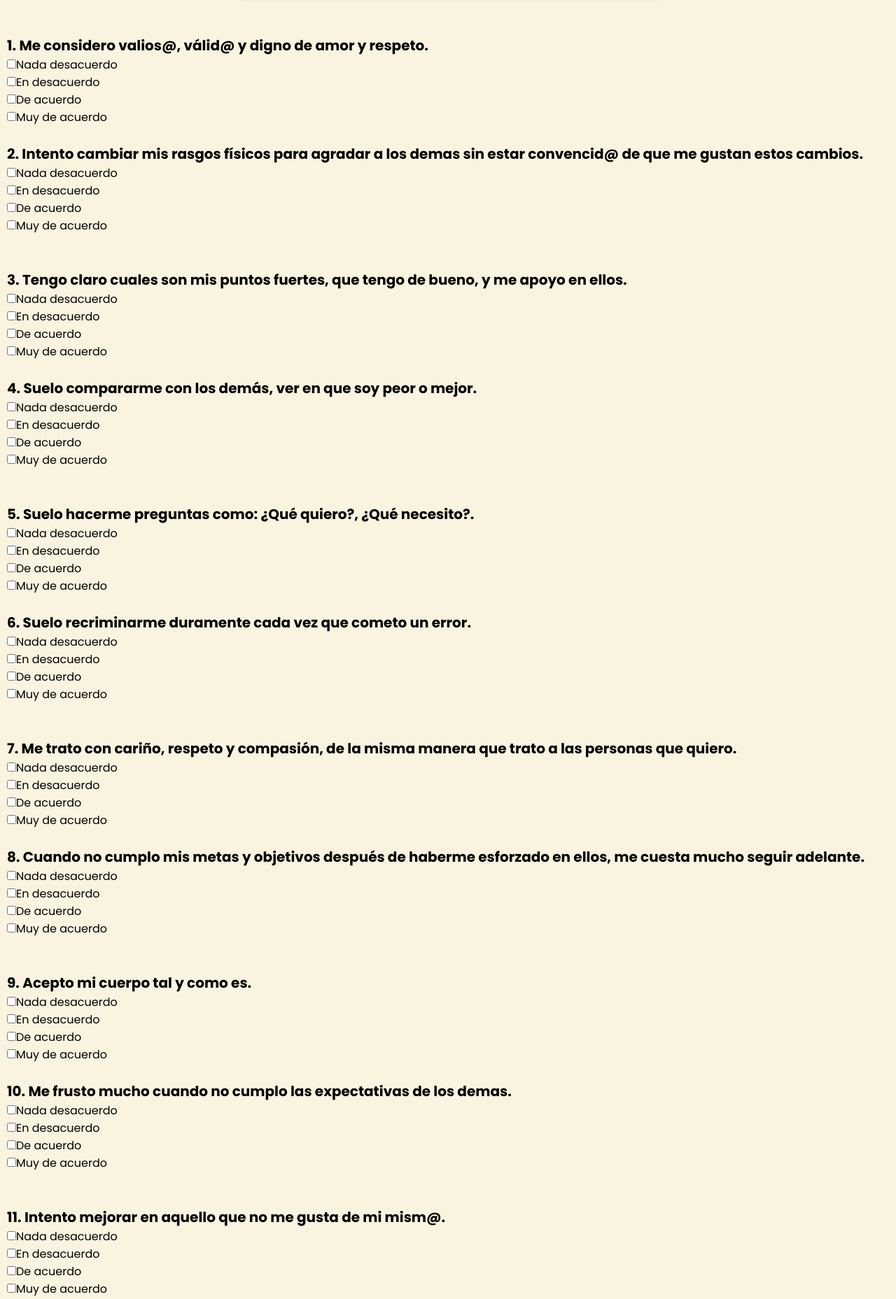
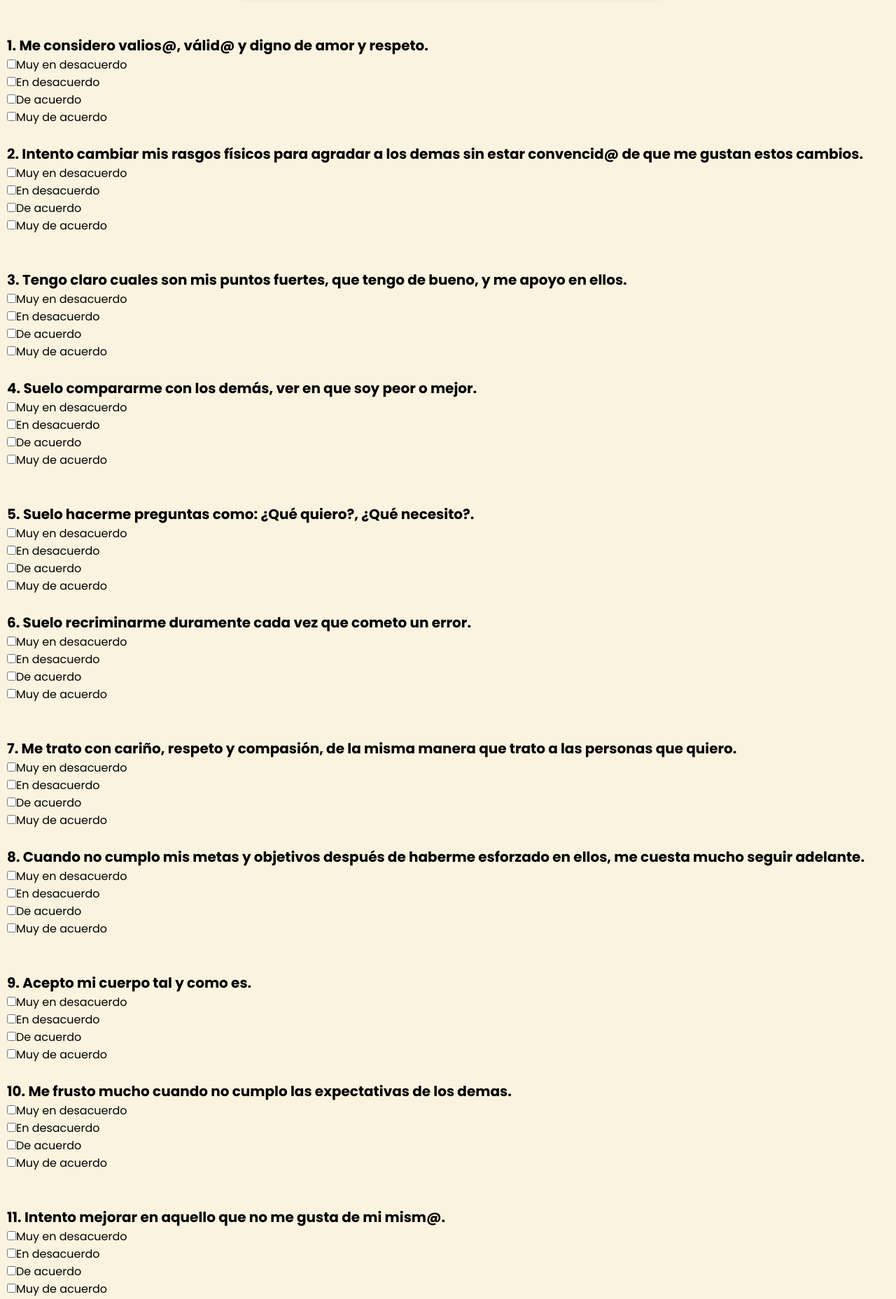
Before and after one commit to Mry3ll0w/Proyecto-PINF, a Django app: page /app/poll/test1/ in a window 1280 px wide. Shown: the part 80-1937 px from the top of the page at 70% size. Run offline with Django 3.2, Linux system fonts and the light colour scheme.

Commit message:
cambios css

```diff
--- a/prpinf/app/templates/test.html
+++ b/prpinf/app/templates/test.html
@@ -4,7 +4,7 @@
 {%load static%}
   <meta charset="utf-8">
   <link rel="canonical" href="https://getbootstrap.com/docs/5.1/examples/pricing/">
-  <link href="../../static/assets/dist/css/bootstrap.min.css" rel="stylesheet">
+  <link href="{% static 'bootstrap.min.css' %}" rel="stylesheet">
   <link href="{% static 'style.css' %}" rel="stylesheet">
 </head>
 
--- a/prpinf/app/templates/test1.html
+++ b/prpinf/app/templates/test1.html
@@ -57,7 +57,7 @@
 
             <!-- Cuidado con los  -->
 
-             <label><input type="checkbox" name="poll1" value="option1" >Nada desacuerdo</label>
+             <label><input type="checkbox" name="poll1" value="option1" >Muy en desacuerdo</label>
               <br>
               <label><input type="checkbox" name="poll1" value="option2" >En desacuerdo</label>
               <br>
@@ -70,7 +70,7 @@
           <br>
           <h2>2. Intento cambiar mis rasgos físicos para agradar a los demas sin estar convencid@ de que me gustan estos cambios.</h2>
 
-             <label><input type="checkbox" name="poll2" value="option4" >Nada desacuerdo</label>
+             <label><input type="checkbox" name="poll2" value="option4" >Muy en desacuerdo</label>
              <br>
               <label><input type="checkbox" name="poll2" value="option3" >En desacuerdo</label>
               <br>
@@ -84,7 +84,7 @@
           <h2>3. Tengo claro cuales son mis puntos fuertes, que tengo de bueno, y me apoyo en ellos.</h2>
 
 
-            <label><input type="checkbox" name="poll3" value="option1" >Nada desacuerdo</label>
+            <label><input type="checkbox" name="poll3" value="option1" >Muy en desacuerdo</label>
             <br>
             <label><input type="checkbox" name="poll3" value="option2" >En desacuerdo</label>
             <br>
@@ -97,7 +97,7 @@
           <br>
           <h2>4. Suelo compararme con los demás, ver en que soy peor o mejor.</h2>
 
-          <label><input type="checkbox" name="poll4" value="option4" >Nada desacuerdo</label>
+          <label><input type="checkbox" name="poll4" value="option4" >Muy en desacuerdo</label>
           <br>
            <label><input type="checkbox" name="poll4" value="option3" >En desacuerdo</label>
            <br>
@@ -111,7 +111,7 @@
           <h2>5. Suelo hacerme preguntas como: ¿Qué quiero?, ¿Qué necesito?.</h2>
 
 
-          <label><input type="checkbox" name="poll5" value="option1" >Nada desacuerdo</label>
+          <label><input type="checkbox" name="poll5" value="option1" >Muy en desacuerdo</label>
           <br>
           <label><input type="checkbox" name="poll5" value="option2" >En desacuerdo</label>
           <br>
@@ -125,7 +125,7 @@
           <br>
           <h2>6. Suelo recriminarme duramente cada vez que cometo un error.</h2>
 
-          <label><input type="checkbox" name="poll6" value="option4" >Nada desacuerdo</label>
+          <label><input type="checkbox" name="poll6" value="option4" >Muy en desacuerdo</label>
           <br>
            <label><input type="checkbox" name="poll6" value="option3" >En desacuerdo</label>
            <br>
@@ -140,7 +140,7 @@
           <h2>7. Me trato con cariño, respeto y compasión, de la misma manera que trato a las personas que quiero.</h2>
 
 
-          <label><input type="checkbox" name="poll7" value="option1" >Nada desacuerdo</label>
+          <label><input type="checkbox" name="poll7" value="option1" >Muy en desacuerdo</label>
           <br>
           <label><input type="checkbox" name="poll7" value="option2" >En desacuerdo</label>
           <br>
@@ -153,7 +153,7 @@
           <br>
           <h2>8. Cuando no cumplo mis metas y objetivos después de haberme esforzado en ellos, me cuesta mucho seguir adelante.</h2>
 
-          <label><input type="checkbox" name="poll8" value="option4" >Nada desacuerdo</label>
+          <label><input type="checkbox" name="poll8" value="option4" >Muy en desacuerdo</label>
           <br>
            <label><input type="checkbox" name="poll8" value="option3" >En desacuerdo</label>
            <br>
@@ -167,7 +167,7 @@
           <h2>9. Acepto mi cuerpo tal y como es.</h2>
 
 
-          <label><input type="checkbox" name="poll9" value="option1" >Nada desacuerdo</label>
+          <label><input type="checkbox" name="poll9" value="option1" >Muy en desacuerdo</label>
           <br>
           <label><input type="checkbox" name="poll9" value="option2" >En desacuerdo</label>
           <br>
@@ -181,7 +181,7 @@
           <br>
           <h2>10. Me frusto mucho cuando no cumplo las expectativas de los demas.</h2>
 
-          <label><input type="checkbox" name="poll10" value="option4" >Nada desacuerdo</label>
+          <label><input type="checkbox" name="poll10" value="option4" >Muy en desacuerdo</label>
              <br>
               <label><input type="checkbox" name="poll10" value="option3" >En desacuerdo</label>
               <br>
@@ -196,7 +196,7 @@
           <h2>11. Intento mejorar en aquello que no me gusta de mi mism@.</h2>
 
 
-          <label><input type="checkbox" name="poll11" value="option1" >Nada desacuerdo</label>
+          <label><input type="checkbox" name="poll11" value="option1" >Muy en desacuerdo</label>
           <br>
           <label><input type="checkbox" name="poll11" value="option2" >En desacuerdo</label>
           <br>
@@ -209,7 +209,7 @@
           <br>
           <h2>12. Las malas experiencias del pasado me limitan hacia el futuro.</h2>
 
-          <label><input type="checkbox" name="poll12" value="option4" >Nada desacuerdo</label>
+          <label><input type="checkbox" name="poll12" value="option4" >Muy en desacuerdo</label>
              <br>
               <label><input type="checkbox" name="poll12" value="option3" >En desacuerdo</label>
               <br>
@@ -223,7 +223,7 @@
           <h2>13. No me culpo de las cosas que me suceden que escapan a mi control.</h2>
 
 
-          <label><input type="checkbox" name="poll13" value="option1" >Nada desacuerdo</label>
+          <label><input type="checkbox" name="poll13" value="option1" >Muy en desacuerdo</label>
           <br>
           <label><input type="checkbox" name="poll13" value="option2" >En desacuerdo</label>
           <br>
@@ -237,7 +237,7 @@
           <h2>14. En mi dia a dia suelo tomar decisiones sobre lo que quiero hacer y como.</h2>
 
 
-          <label><input type="checkbox" name="poll14" value="option1" >Nada desacuerdo</label>
+          <label><input type="checkbox" name="poll14" value="option1" >Muy en desacuerdo</label>
           <br>
           <label><input type="checkbox" name="poll14" value="option2" >En desacuerdo</label>
           <br>
@@ -251,7 +251,7 @@
           <h2>15. Se me acepta tal y como soy en los grupos en los que formo parte.</h2>
 
 
-          <label><input type="checkbox" name="poll15" value="option1" >Nada desacuerdo</label>
+          <label><input type="checkbox" name="poll15" value="option1" >Muy en desacuerdo</label>
             <br>
             <label><input type="checkbox" name="poll15" value="option2" >En desacuerdo</label>
               <br>
@@ -265,7 +265,7 @@
           <br>
           <h2>16. Suelo perder energia enfrascandome en conflictos que me voy encontrando en vez de focalizar esta energia a lo que quiero alcanzar.</h2>
 
-          <label><input type="checkbox" name="poll16" value="option4" >Nada desacuerdo</label>
+          <label><input type="checkbox" name="poll16" value="option4" >Muy en desacuerdo</label>
              <br>
               <label><input type="checkbox" name="poll16" value="option3" >En desacuerdo</label>
               <br>
@@ -279,7 +279,7 @@
           <h2>17. La personas cercanas a mi(padres, amig@s,pareja...) me felicitan por mis logros, me motivan a seguir con mis objetivos.</h2>
 
 
-          <label><input type="checkbox" name="poll17" value="option1" >Nada desacuerdo</label>
+          <label><input type="checkbox" name="poll17" value="option1" >Muy en desacuerdo</label>
               <br>
               <label><input type="checkbox" name="poll17" value="option2" >En desacuerdo</label>
               <br>
@@ -292,7 +292,7 @@
           <br>
           <h2>18. Mi estabilidad emocional está totalmente ligada a algunas personas o a mi identidad dentro de algun grupo(familia,trabajo...).</h2>
 
-          <label><input type="checkbox" name="poll18" value="option4" >Nada desacuerdo</label>
+          <label><input type="checkbox" name="poll18" value="option4" >Muy en desacuerdo</label>
              <br>
               <label><input type="checkbox" name="poll18" value="option3" >En desacuerdo</label>
               <br>
--- a/prpinf/app/templates/test_satisfaccion.html
+++ b/prpinf/app/templates/test_satisfaccion.html
@@ -57,7 +57,7 @@
 
             <!-- Cuidado con los  -->
 
-             <label><input type="checkbox" name="poll20" value="option1" >Nada desacuerdo</label>
+             <label><input type="checkbox" name="poll20" value="option1" >Muy en desacuerdo</label>
               <br>
               <label><input type="checkbox" name="poll20" value="option2" >En desacuerdo</label>
               <br>
@@ -70,7 +70,7 @@
           <br>
           <h2>2. los diferentes test me han animado a indagar en mi nivel de autosestima y como mejorarla.</h2>
 
-             <label><input type="checkbox" name="poll21" value="option1" >Nada desacuerdo</label>
+             <label><input type="checkbox" name="poll21" value="option1" >Muy en desacuerdo</label>
              <br>
               <label><input type="checkbox" name="poll21" value="option2" >En desacuerdo</label>
               <br>
@@ -85,7 +85,7 @@
           <h2>3. .</h2>
 
 
-            <label><input type="checkbox" name="poll3" value="option1" >Nada desacuerdo</label>
+            <label><input type="checkbox" name="poll3" value="option1" >Muy en desacuerdo</label>
             <br>
             <label><input type="checkbox" name="poll3" value="option2" >En desacuerdo</label>
             <br>
```
